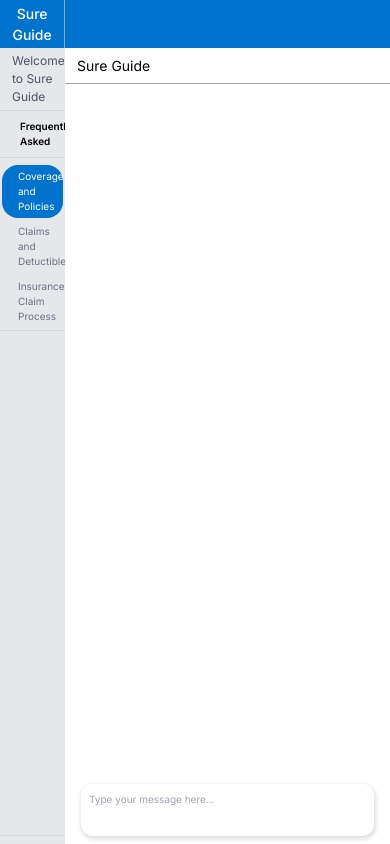
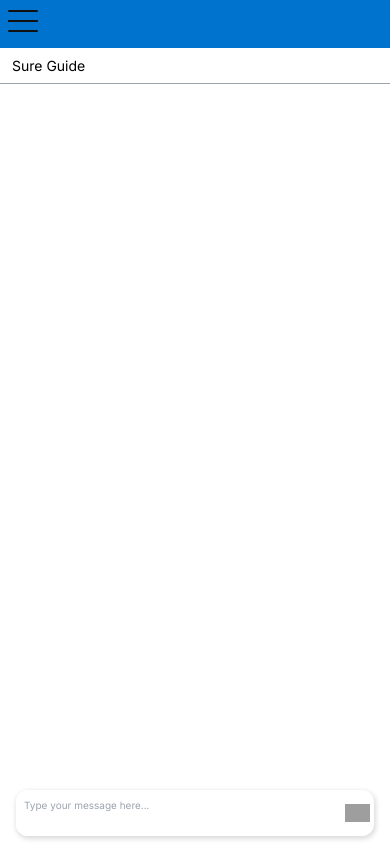
Before and after one commit to Stuka-Labs/SureguideFrontEnd, a Next.js app: page / in a window 390 px wide. Built offline with nearby package versions, Linux system fonts and the light colour scheme; grey boxes are pictures that could not be loaded.

Commit message:
responsive-nav

```diff
--- a/src/components/header/Header.js
+++ b/src/components/header/Header.js
@@ -1,15 +1,49 @@
-import React from 'react'
+import React,{useState,useEffect} from 'react'
 
 function Header()
 {
+    const [mobview, setMobview] = useState(false)
+
+    useEffect(() => {
+        if (window.innerWidth < 768) {
+            setMobview(true)
+        } else {
+            setMobview(false)
+        }
+
+
+        const setDisplay = () => {
+            if (window.innerWidth < 768) {
+                setMobview(true)
+            } else {
+                setMobview(false)
+            }
+        }
+
+        window.addEventListener('resize', setDisplay);
+        return () => window.removeEventListener('resize', setDisplay);
+
+
+    }, []);
+
     return (
-        <div className=' h-12 flex'>
-            <div className='w-[17.45%] flex items-center justify-center border-r-[.1px] border-gray-400 bg-[#0073cf] h-full text-white text-[14px] lg:text-[16px] xl:text-[19px] 2xl:text-[22px] font-medium text-center'> Sure Guide</div>
-            <div className='flex items-center justify-center w-[87%] h-full bg-[#0073cf]'>
+      <>
+      {mobview?   <div className=' h-12 flex'>
+
+            <div className='flex items-center justify-center w-full h-full bg-[#0073cf]'>
                 {/* <input className='w-4/5 h-3/5 rounded-2xl'></input> */}
             </div>
 
+        </div>:
+        <div className=' h-12 flex'>
+        <div className='w-[17.45%] flex items-center justify-center border-r-[.1px] border-gray-400 bg-[#0073cf] h-full text-white text-[14px] lg:text-[16px] xl:text-[19px] 2xl:text-[22px] font-medium text-center'> Sure Guide</div>
+        <div className='flex items-center justify-center w-[87%] h-full bg-[#0073cf]'>
+            {/* <input className='w-4/5 h-3/5 rounded-2xl'></input> */}
         </div>
+
+    </div>
+      }
+      </>
     )
 }
 
--- a/src/components/inputBox/Inputbox.js
+++ b/src/components/inputBox/Inputbox.js
@@ -9,17 +9,14 @@ import send from '../../../public/send.png';
 import videocall from '../../../public/videocall.png';
 import './Inutbox.css'
 
-const InputMessage = ({ onSubmit, isFetching }) =>
-{
+const InputMessage = ({ onSubmit, isFetching }) => {
   const [message, setMessage] = useState('');
 
-    const handleInputChange = (e) =>
-    {
+  const handleInputChange = (e) => {
     setMessage(e.target.value);
   };
 
-    const handleSubmit = (e) =>
-    {
+  const handleSubmit = (e) => {
     e.preventDefault();
     if (!isFetching && message.trim() !== '') {
       onSubmit(message);
@@ -27,8 +24,7 @@ const InputMessage = ({ onSubmit, isFetching }) =>
     }
   };
 
-    const handleKeyDown = (e) =>
-    {
+  const handleKeyDown = (e) => {
     // Check if the Enter key is pressed without the Shift key
     if (e.key === 'Enter' && !e.shiftKey) {
       e.preventDefault(); // Prevent the default behavior (submitting the form)
@@ -39,7 +35,7 @@ const InputMessage = ({ onSubmit, isFetching }) =>
   return (
     <div className="rounded-xl shadow-[1px_2px_5px_1px_#00000024]">
       <div className="relative">
-                <form onSubmit={handleSubmit} className="flex-grow">
+        <form onSubmit={handleSubmit} className=" flex flex-grow items-center">
           <textarea
             value={message}
             onChange={handleInputChange}
@@ -49,6 +45,14 @@ const InputMessage = ({ onSubmit, isFetching }) =>
             style={{ whiteSpace: 'pre-wrap' }}
             disabled={isFetching} // Disable textarea if isFetching is true
           />
+          {isFetching ? <div class="loader"></div> : <Image
+            className={`mr-1 cursor-pointer ${isFetching ? 'opacity-50' : ''} `}
+            height={25}
+            width={25}
+            src={send}
+            onClick={handleSubmit}
+            disabled={isFetching} // Disable send button if isFetching is true
+          />}
         </form>
       </div>
 
--- a/src/components/sideNavbar/Sidenav.js
+++ b/src/components/sideNavbar/Sidenav.js
@@ -1,21 +1,21 @@
-import React, { useState } from 'react';
+import React, { useState, useRef, useEffect } from 'react';
 import upImage from '../../../public/up.png';
 import pencil from '../../../public/pencil.png';
 import Image from 'next/image';
+import './Sidenav.css'
 
-const SideNav = ({ navs }) =>
-{
+const Menu = ({ open, navs,onTabChange }) => {
     const [activeTab, setActiveTab] = useState({ navIndex: 0, tabIndex: 0 });
     const [collapsedTabs, setCollapsedTabs] = useState(Array(navs.length).fill(false));
     const [upImageRotations, setUpImageRotations] = useState(Array(navs.length).fill(0));
 
-    const handleTabClick = (navIndex, tabIndex) =>
-    {
+    const handleTabClick = (navIndex, tabIndex) => {
         setActiveTab({ navIndex, tabIndex });
+
+        // Call the callback function to send the activeTab values to the parent component
+        onTabChange({ navIndex, tabIndex });
     };
-
-    const handleToggleCollapse = (navIndex) =>
-    {
+    const handleToggleCollapse = (navIndex) => {
         const updatedCollapsedTabs = [...collapsedTabs];
         updatedCollapsedTabs[navIndex] = !updatedCollapsedTabs[navIndex];
         setCollapsedTabs(updatedCollapsedTabs);
@@ -28,7 +28,184 @@ const SideNav = ({ navs }) =>
     };
 
     return (
+        <nav
+            className={`flex  bg-gray-100 transform transition-transform duration-300 ease-in-out ${open ? 'translate-x-0' : '-translate-x-full'
+                } h-screen text-left p-8 absolute top-0 left-0  z-[50]`}
+        >
+
+            <div className='w-full'>
+                <div className='text-[12px] lg:text-[14px] xl:text-[17px] 2xl:text-[20px] text-gray-600 font-normal  m-1 pl-2'>Welcome to Sure Guide</div>
+                <div className='bg-gray-300 h-[.5px] mb-2'></div>
+
+                {navs.map((nav, navIndex) => (
+                    <div key={navIndex} className="">
+                        <div
+                            className="cursor-pointer mb-2 flex items-center justify-between px-5"
+                            onClick={() => handleToggleCollapse(navIndex)}
+                        >
+                            <p className="font-semibold  text-[10px] lg:text-[12px] xl:text-[15px] 2xl:text-[18px]  ">
+                                {nav.heading}
+                            </p>
+                            <Image
+                                src={upImage}
+                                height={8}
+                                width={8}
+                                alt="Up"
+                                className={`transform origin-center transition-transform duration-300 ${collapsedTabs[navIndex] ? 'rotate-180' : ''
+                                    }`}
+                                style={{ transform: `rotate(${upImageRotations[navIndex]}deg)` }}
+                            />
+                        </div>
+                        <div className='bg-gray-300 h-[.5px] mb-2 '></div>
+                        {collapsedTabs[navIndex] ? null : (
+                            <div className=''>
+                                {nav.components.map((Component, tabIndex) => (
+                                    <div
+                                        key={tabIndex}
+                                        className={`px-[2px] my-[2px] font-normal text-[10px] lg:text-[12px] xl:text-[15px] 2xl:text-[18px] cursor-pointer `}
+                                        onClick={() => handleTabClick(navIndex, tabIndex)}
+                                    >
+                                        <p
+                                            className={`p-1 rounded-2xl pl-4  ${navIndex === activeTab.navIndex && tabIndex === activeTab.tabIndex
+                                                ? 'bg-[#0073cf] text-white'
+                                                : 'bg-gray-200 text-gray-500'
+                                                }`}
+                                        >
+                                            {Object.keys(Component)}
+                                        </p>
+                                    </div>
+                                ))}
+                            </div>
+                        )}
+                        <div className='bg-gray-300 h-[.5px] mb-2'></div>
+
+                    </div>
+
+
+                ))}
+            </div>
+            <div className=''>
+                <div className='bg-gray-300 h-[1px] my-2'></div>
+                {/* <div className='flex justify-center gap-1 my-3 '>
+                        <Image height={15} width={15} src={pencil} />
+                        <p className='text-[9px] lg:text-[11px] xl:text-[13px] 2xl:text-[15px] text-gray-500'>New Messaage</p>
+                    </div> */}
+
+            </div>
+
+
+
+
+        </nav>
+    );
+};
+
+
+const Burger = ({ open, setOpen }) => {
+    const [isOpen, setIsOpen] = useState(false);
+
+    const handleToggle = () => {
+      setIsOpen((prevOpen) => !prevOpen);
+    };
+    return (
+        <button
+            className="absolute top-2 left-2 flex flex-col justify-around w-8 h-8 bg-transparent border-none cursor-pointer p-0 z-[100] focus:outline-none"
+            onClick={() => setOpen(!open)}
+        >
+            <div id="nav-icon3" className={`burger-icon ${open ? 'open' : ''}`}   onClick={() => setOpen(!open)}>
+                <span></span>
+                <span></span>
+                <span></span>
+                <span></span>
+            </div>
+        </button>
+    );
+};
+
+
+const SideNav = ({ navs }) => {
+    const [activeTab, setActiveTab] = useState({ navIndex: 0, tabIndex: 0 });
+    const [collapsedTabs, setCollapsedTabs] = useState(Array(navs.length).fill(false));
+    const [upImageRotations, setUpImageRotations] = useState(Array(navs.length).fill(0));
+    const [open, setOpen] = useState(false);
+    const node = useRef();
+    const [mobview, setMobview] = useState(false)
+
+    const useOnClickOutside = (ref, handler) => {
+        useEffect(() => {
+            const listener = event => {
+                if (!ref.current || ref.current.contains(event.target)) {
+                    return;
+                }
+                handler(event);
+            };
+            document.addEventListener('mousedown', listener);
+
+            return () => {
+                document.removeEventListener('mousedown', listener);
+            };
+        },
+            [ref, handler],
+        );
+    };
+
+    const handleTabClick = (navIndex, tabIndex) => {
+        setActiveTab({ navIndex, tabIndex });
+    };
+
+
+    const handleMenuTabChange = (activeTab) => {
+       setActiveTab(activeTab);
+       setOpen(false)
+    };
+
+    const handleToggleCollapse = (navIndex) => {
+        const updatedCollapsedTabs = [...collapsedTabs];
+        updatedCollapsedTabs[navIndex] = !updatedCollapsedTabs[navIndex];
+        setCollapsedTabs(updatedCollapsedTabs);
+
+        // Update rotation angle based on the collapse state for the specific tab
+        const rotationAngle = updatedCollapsedTabs[navIndex] ? 180 : 0;
+        const updatedRotations = [...upImageRotations];
+        updatedRotations[navIndex] = rotationAngle;
+        setUpImageRotations(updatedRotations);
+    };
+
+
+
+    useEffect(() => {
+
+        if (window.innerWidth < 768) {
+            setMobview(true)
+        } else {
+            setMobview(false)
+        }
+
+        const setDisplay = () => {
+            if (window.innerWidth < 768) {
+                setMobview(true)
+            } else {
+                setMobview(false)
+            }
+        }
+
+        window.addEventListener('resize', setDisplay);
+        return () => window.removeEventListener('resize', setDisplay);
+
+
+    }, []);
+
+
+    return (
         <div className="flex w-full h-[calc(100%-48px)] ">
+
+            {mobview ?
+                <div ref={node}>
+                    <Burger open={open} setOpen={setOpen} />
+                    <Menu open={open} setOpen={setOpen} onTabChange={handleMenuTabChange} navs={navs} />
+                </div>
+
+                :
 
                 <div className="flex flex-col w-[20%] justify-between bg-gray-200 overflow-auto  ">
                     <div className='w-full'>
@@ -94,6 +271,11 @@ const SideNav = ({ navs }) =>
 
 
                 </div>
+            }
+
+
+
+
 
             <div className="w-full  ">
                 <div className="">
```
Lines whose indentation alone changed are shown as unchanged.
